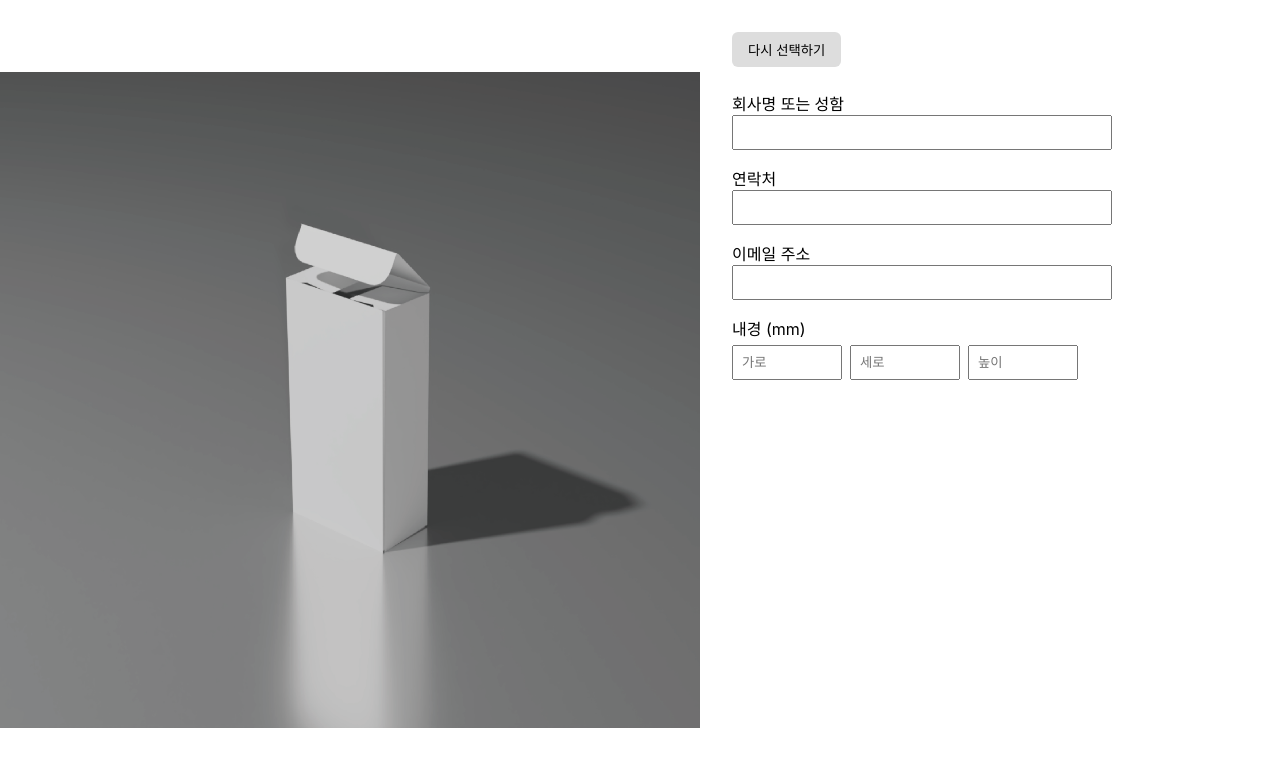
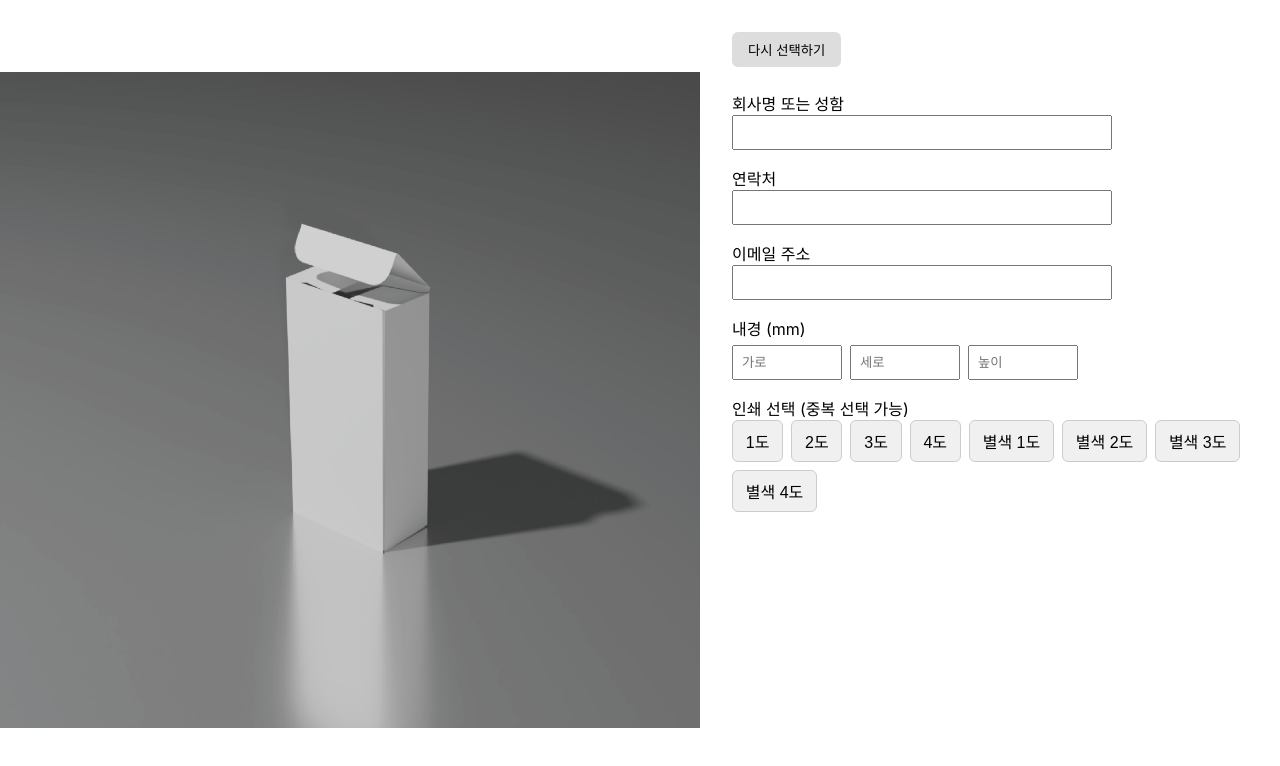
Before and after one commit to YimYoungheun/MTDL-Package, a React (Create React App) app: page / in a window 1280 px wide. Shown: the top 766 px of the page. Built offline with nearby package versions, Linux system fonts and the light colour scheme.

Commit message:
Update App.js

```diff
--- a/src/App.js
+++ b/src/App.js
@@ -91,6 +91,8 @@ function App() {
   const [foil, setFoil] = useState([]);
   const [quantity, setQuantity] = useState('');
   const [customQuantity, setCustomQuantity] = useState('');
+  const [printingColors, setPrintingColors] = useState([]);
+
 
   // 스타일
   const inputStyle = { width: '360px', padding: '0.5rem' };
@@ -230,6 +232,26 @@ function App() {
           </>
         )}
 
+          {/* 인쇄 */}
+          <div style={{ marginBottom: '1rem' }}>
+            <label>인쇄 선택 (중복 선택 가능)</label>
+            <div style={{ display: 'flex', flexWrap: 'wrap', gap: '0.5rem' }}>
+              {['1도', '2도', '3도', '4도', '별색 1도', '별색 2도', '별색 3도', '별색 4도'].map(type => (
+                <button
+                  key={type}
+                  className={`option-button ${printingColors.includes(type) ? 'selected' : ''}`}
+                  onClick={() => {
+                    setPrintingColors(prev =>
+                      prev.includes(type)
+                        ? prev.filter(t => t !== type)
+                        : [...prev, type]
+                    );
+                  }}
+                >{type}</button>
+              ))}
+            </div>
+          </div>
+
         {/* 후가공 및 수량 */}
         {weight && (
           <>
```
